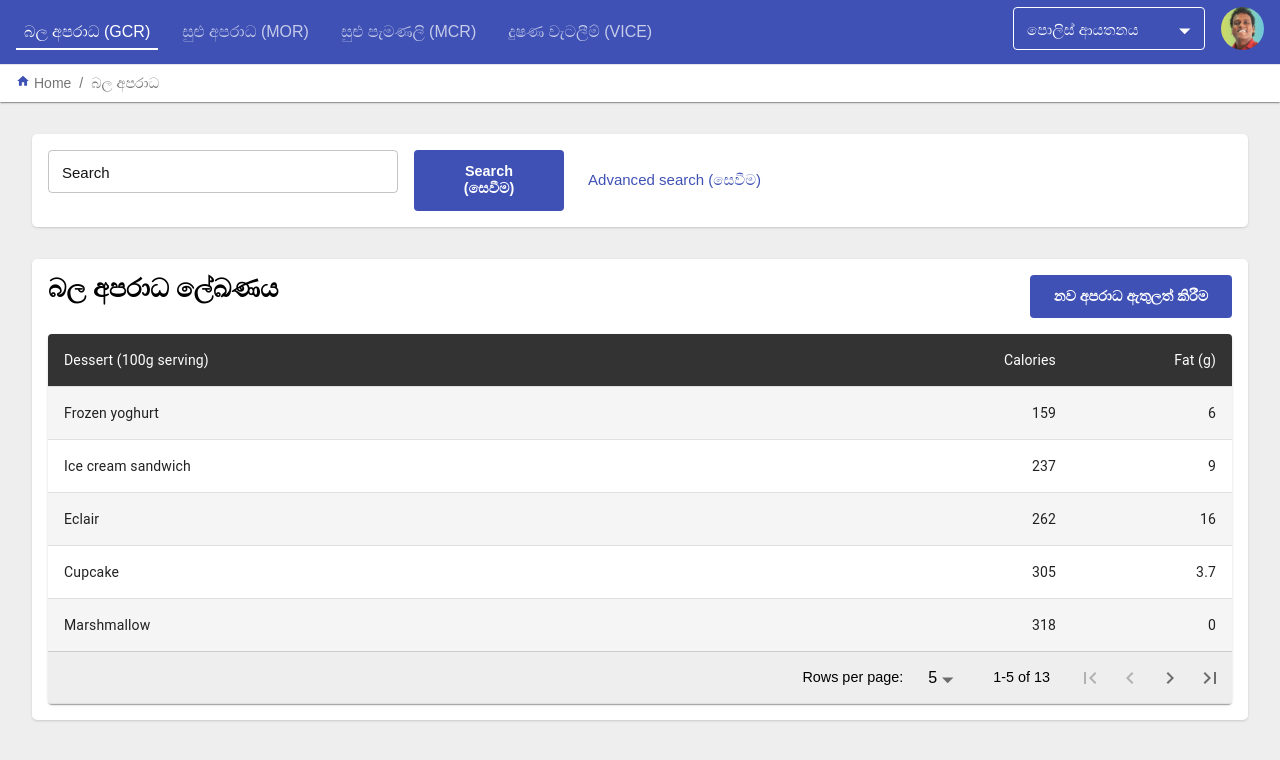
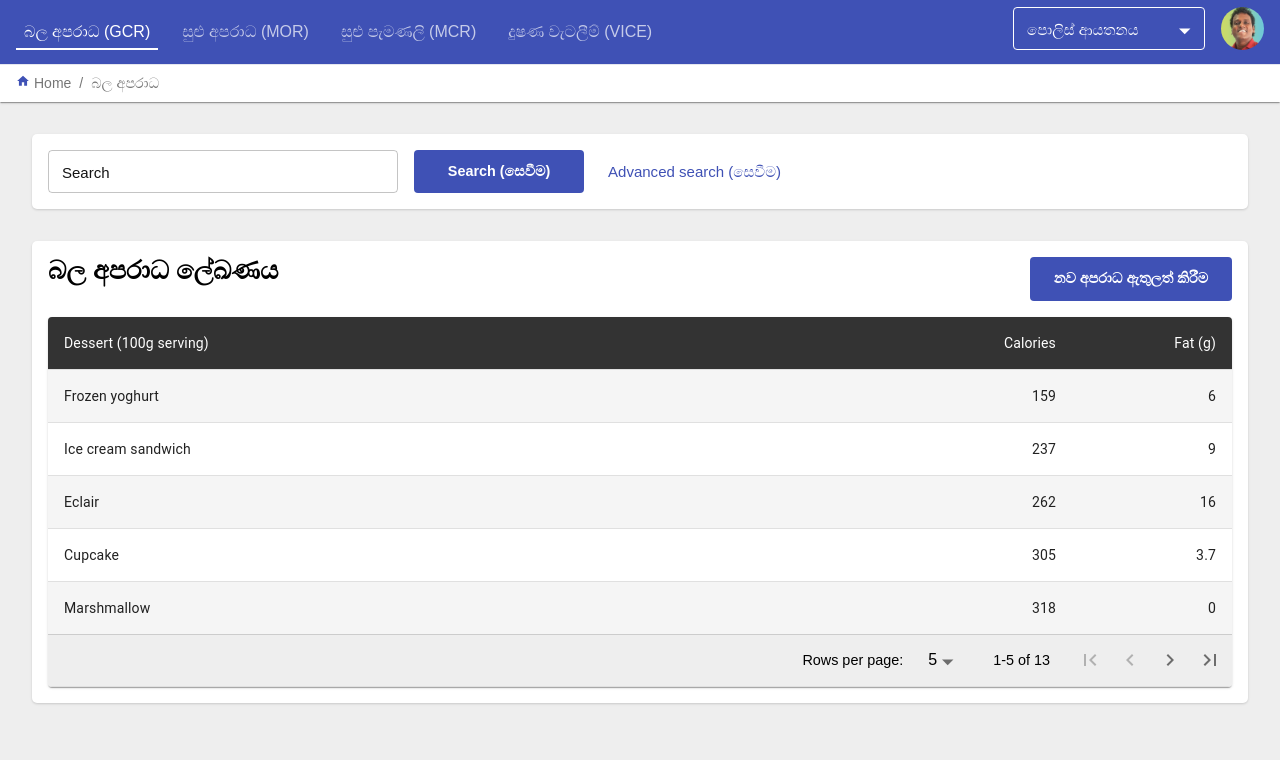
Before and after one commit to hirangithub/CrimeApp, a React (Create React App) app: page / in a window 1280 px wide. Shown: the top 760 px of the page. Built offline with nearby package versions, Linux system fonts and the light colour scheme; a web font is replaced by a local one.

Commit message:
UI bug fixes done!

```diff
--- a/src/components/PopupContent.js
+++ b/src/components/PopupContent.js
@@ -219,7 +219,7 @@ const PopupContent = () => {
                             </li>
                             <li className="w w-25">
                                 <FormLabel component="legend">&nbsp;</FormLabel>
-                                <Link href="#" underline="none" style={{ display: 'flex', alignItems: 'center' }}>
+                                <Link href="#" underline="none" style={{ display: 'flex', alignItems: 'center', marginTop: '.5rem' }}>
                                     <AddCircleOutlineIcon style={{ marginRight: '.3rem' }} /> Add item
                                 </Link>
                             </li>
@@ -292,7 +292,7 @@ const PopupContent = () => {
                             </li>
                             <li className="w w-25">
                                 <FormLabel component="legend">&nbsp;</FormLabel>
-                                <Link href="#" underline="none" style={{ display: 'flex', alignItems: 'center' }}>
+                                <Link href="#" underline="none" style={{ display: 'flex', alignItems: 'center', marginTop: '.5rem' }}>
                                     <AddCircleOutlineIcon style={{ marginRight: '.3rem' }} /> Add item
                                 </Link>
                             </li>
--- a/src/components/global.scss
+++ b/src/components/global.scss
@@ -117,7 +117,7 @@ header {
     }
 
     .search-form {
-        grid-template-columns: 350px 150px 1fr;
+        grid-template-columns: 350px minmax(150px, 170px) 1fr;
         grid-gap: 1rem;
     }
 
```
